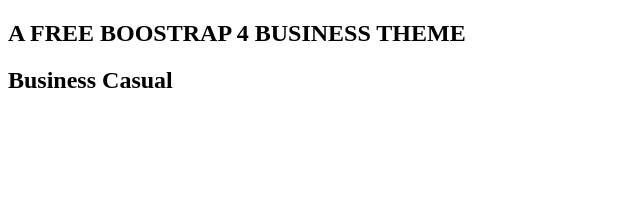
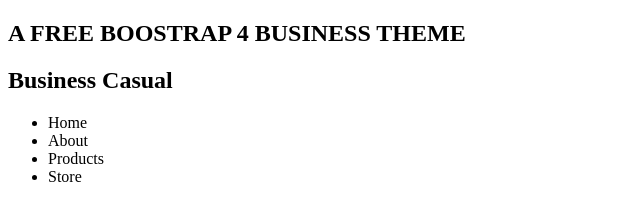
Before and after one commit to AgustinArgentina/porkGo, a plain HTML site: page index.html in a window 1280 px wide. Shown: the whole page, without its empty margins (0-640 px from the left). Drawn offline with Linux system fonts and the light colour scheme.

Commit message:
agregado de items de navegacion

```diff
--- a/index.html
+++ b/index.html
@@ -11,6 +11,12 @@
         <nav>
             <h2>A FREE BOOSTRAP 4 BUSINESS THEME</h2>
             <h1>Business Casual</h1>
+            <ul>
+              <li>Home</li>
+              <li>About</li>
+              <li>Products</li>
+              <li>Store</li>
+            </ul>
         </nav>
 
     </header>
```
